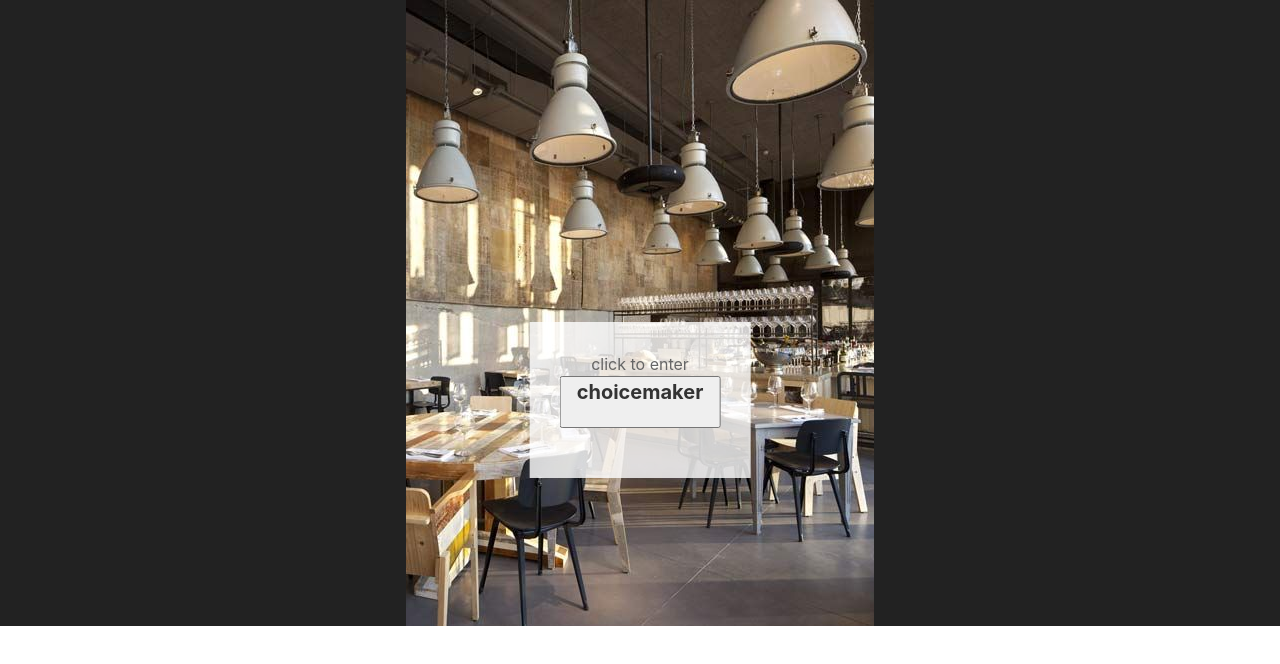
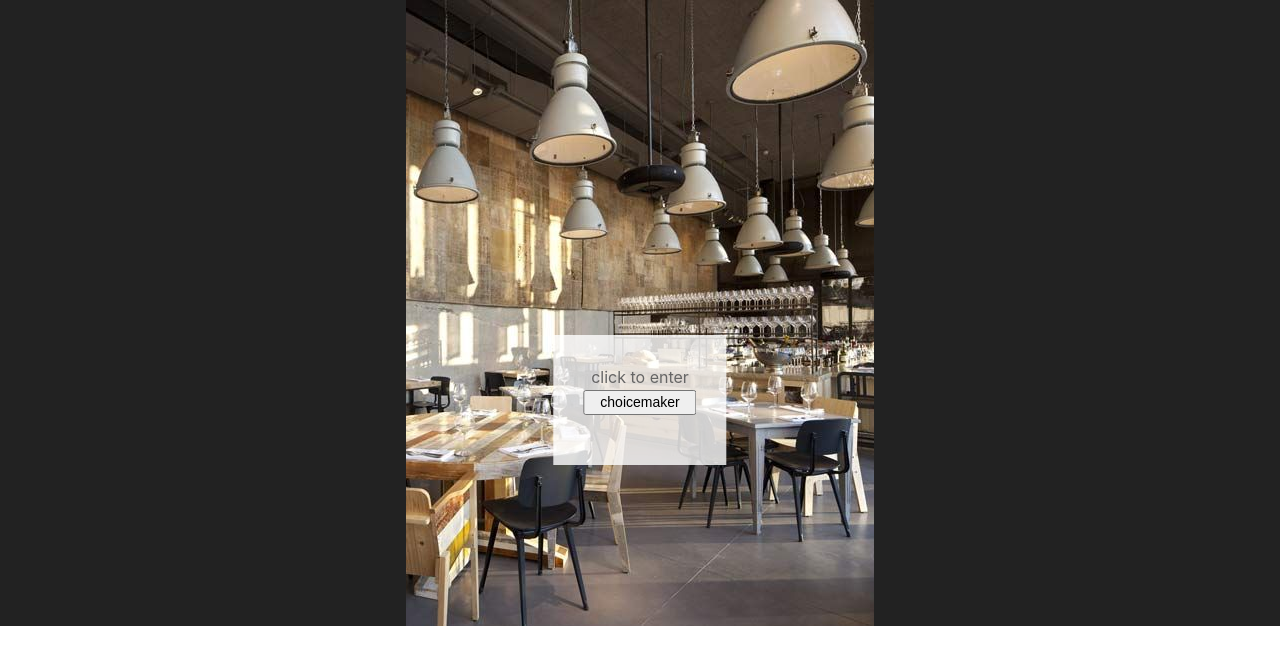
Before and after one commit to jamesdcraine/JCproject1, a plain HTML site: page index.html in a window 1280 px wide. Drawn offline with nearby package versions, Linux system fonts and the light colour scheme.

Commit message:
Update index.html

```diff
--- a/index.html
+++ b/index.html
@@ -22,7 +22,7 @@
                 <div class="uk-overlay uk-overlay-default uk-position-center uk-position-fixed uk-dark uk-text-center">click to enter
 <br>
 <!-- This is a button toggling the modal -->
-<button class="uk-button-small uk-button-muted" type="button" uk-toggle="target: #modal"><h4><b>choicemaker</b></h4></button>
+<button class="uk-button-small uk-button-muted uk-text-small" type="button" uk-toggle="target: #modal">choicemaker</button>
 
 <!-- This is the modal -->
 <div id="modal" uk-modal>
```
